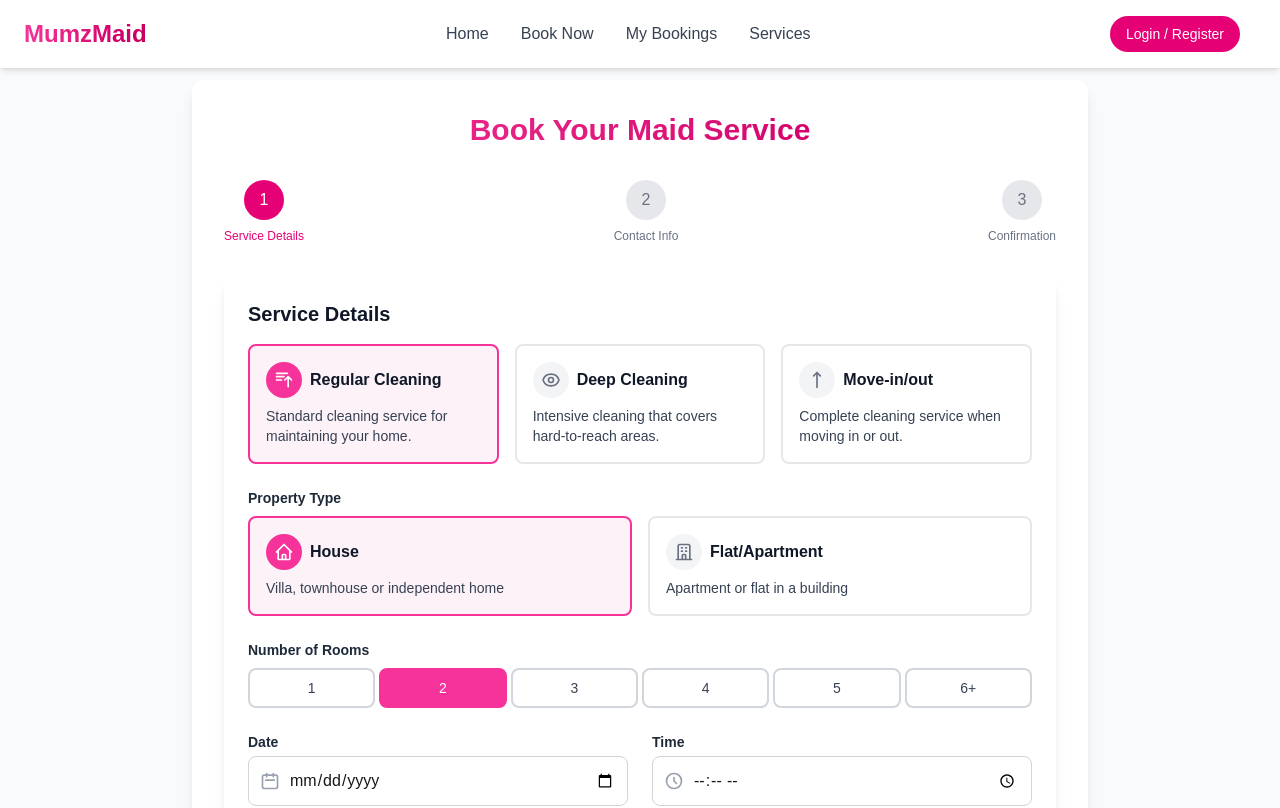
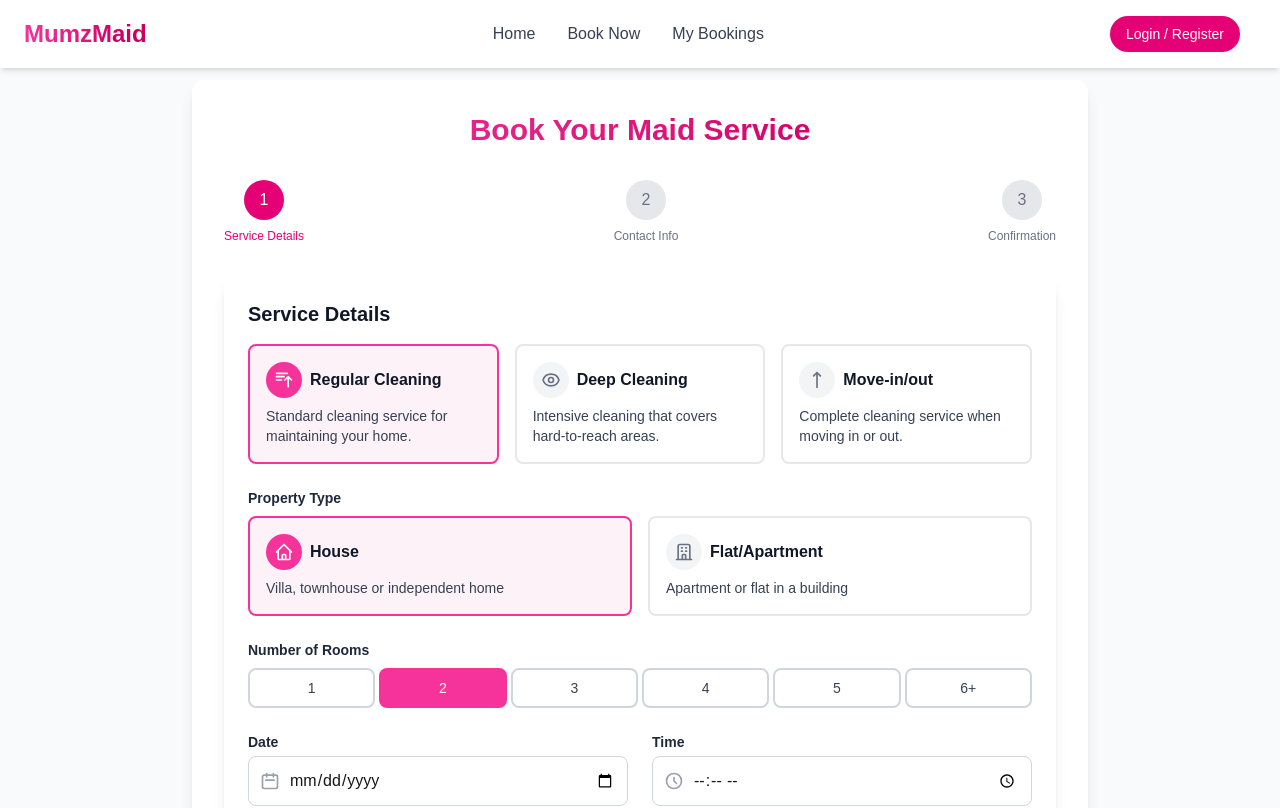
Before and after one commit to CiprianSpiridon/mums-helpers, a Next.js app: page / in a window 1280 px wide. Shown: the top 808 px of the page. Built offline with nearby package versions, Linux system fonts and the light colour scheme.

Commit message:
ui updates 7

```diff
--- a/src/components/Header.tsx
+++ b/src/components/Header.tsx
@@ -30,9 +30,6 @@ const Header = () => {
           </Link>
           <Link href="/my-bookings" className="text-gray-700 hover:text-pink-600 transition-colors font-medium">
             My Bookings
-          </Link>
-          <Link href="#services" className="text-gray-700 hover:text-pink-600 transition-colors font-medium">
-            Services
           </Link>
         </nav>
 
@@ -90,13 +87,6 @@ const Header = () => {
             >
               My Bookings
             </Link>
-            <Link
-              href="#services"
-              className="text-gray-700 hover:text-pink-600 transition-colors font-medium block py-2 px-4 hover:bg-pink-50 rounded-lg"
-              onClick={() => setMobileMenuOpen(false)}
-            >
-              Services
-            </Link>
             <button className="bg-pink-600 hover:bg-pink-700 text-white py-2 rounded-lg transition-colors text-sm font-medium mx-4 my-2">
               Login / Register
             </button>
```
